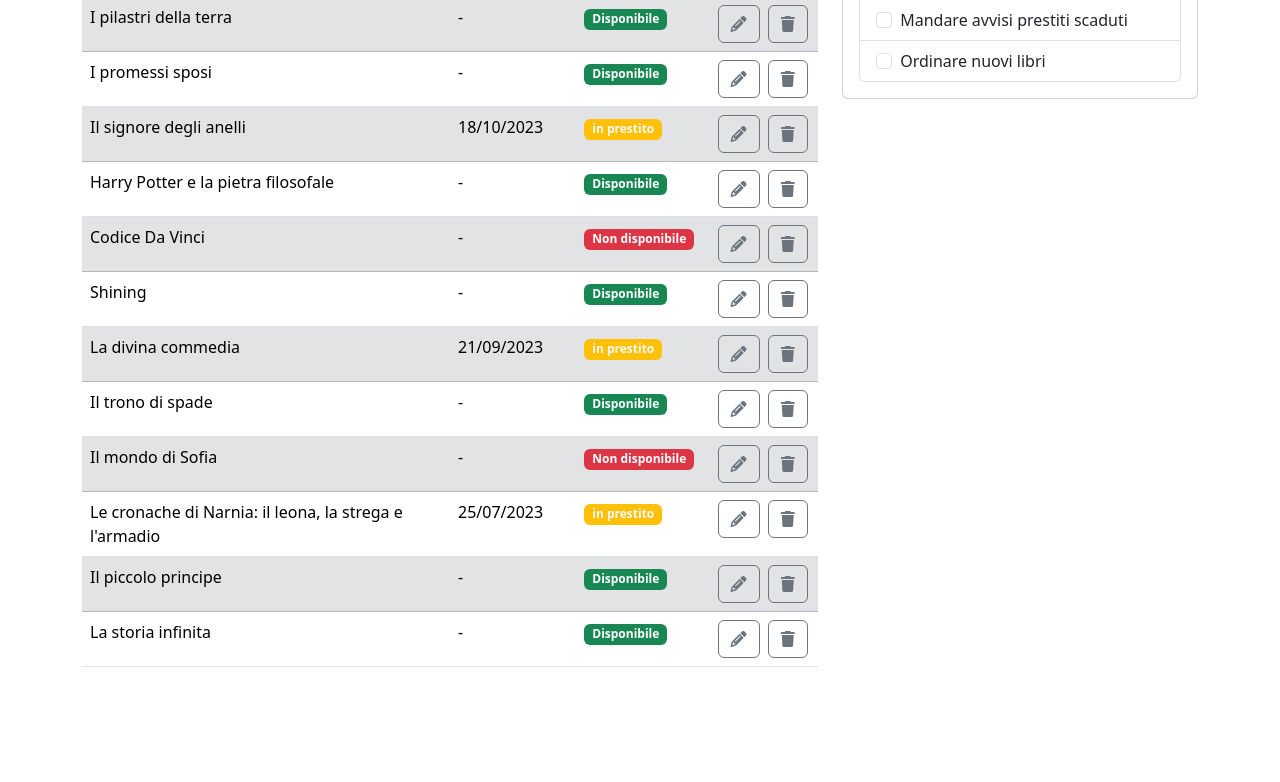
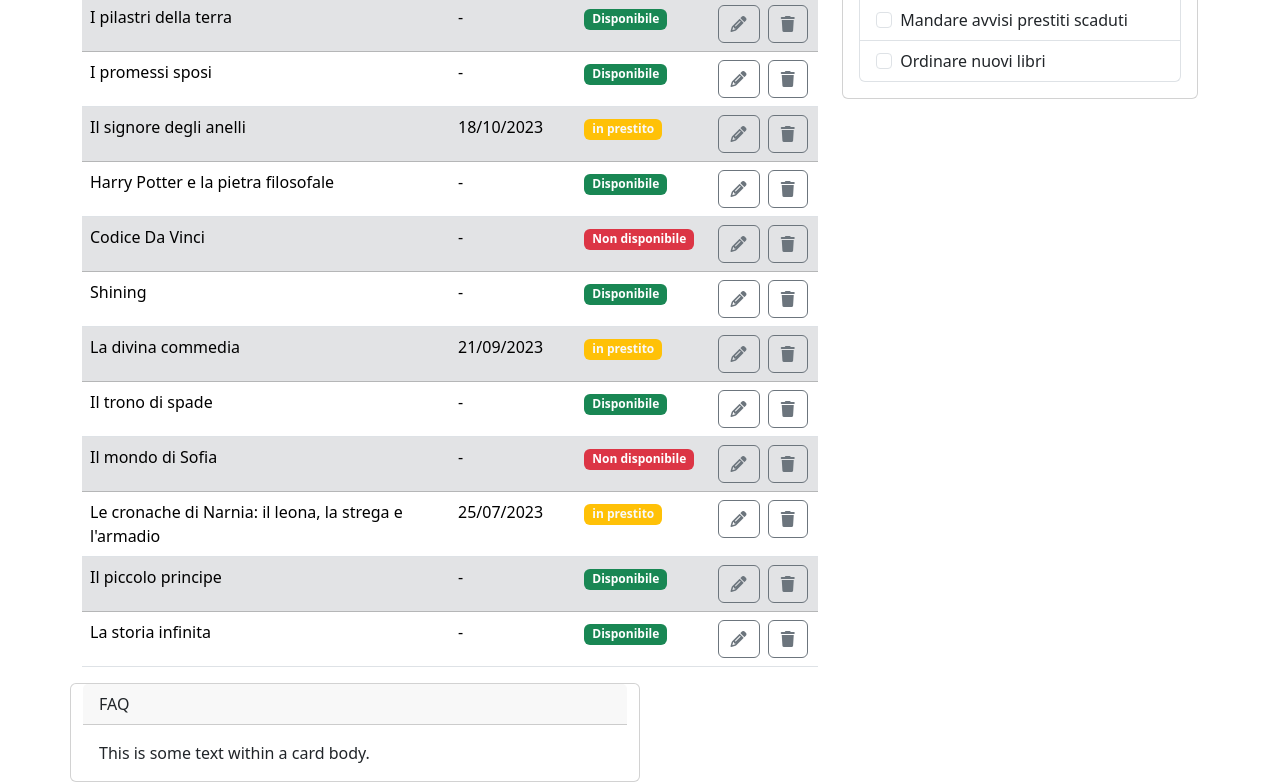
Before and after one commit to AgostaSalvatore/html-css-bootstrap-dashboard, a plain HTML site: page index.html in a window 1280 px wide. Shown: the part 190-972 px from the top of the page. Before the commit the page ends 873 px from the top, so only its background shows below. Drawn offline with nearby package versions, Linux system fonts and the light colour scheme.

Commit message:
[UPD]Add F.A.Q card to the main layout

```diff
--- a/index.html
+++ b/index.html
@@ -247,6 +247,16 @@
                         </ul>
                     </div>
                 </div>
+            </div>
+
+            <div class="card">
+                <div class="card-header">
+                    FAQ
+                </div>
+                <div class="card-body">
+                    This is some text within a card body.
+                </div>
+            </div>
         </div>
     </div>
 
```
